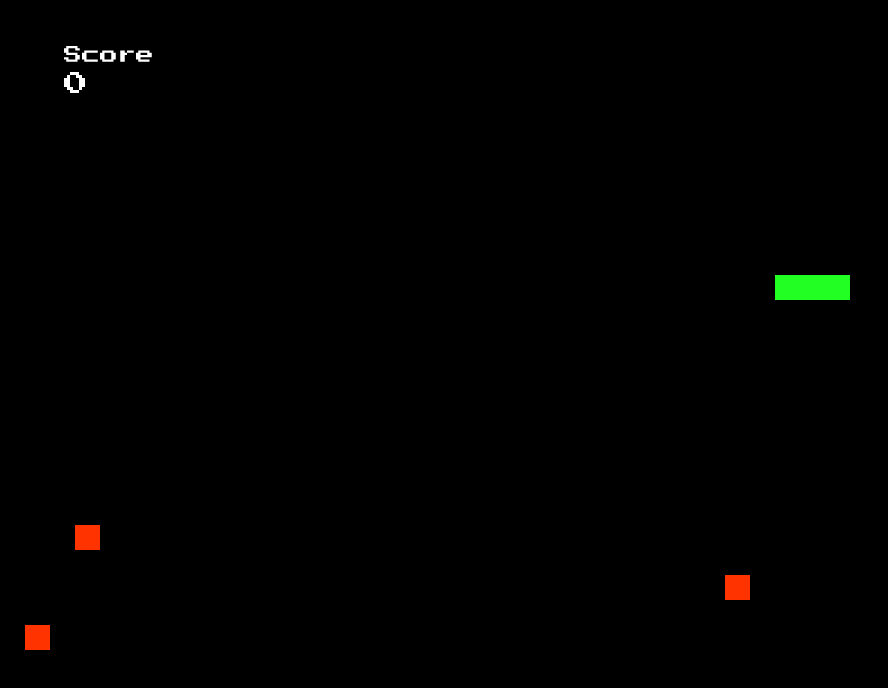
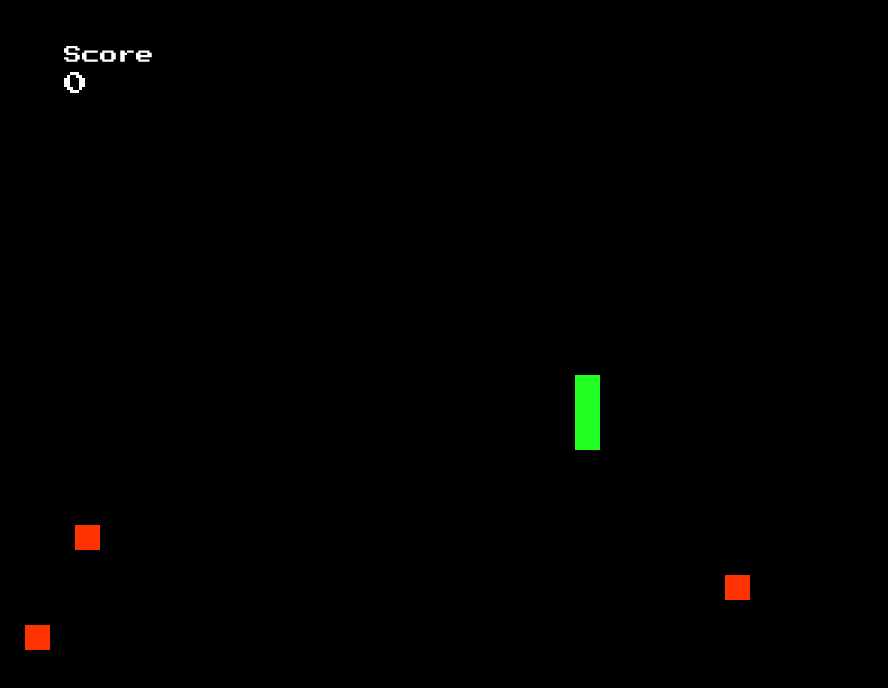
Before and after one commit to damianpokorski/js-playerground, a website built with webpack: page index.html in a window 1280 px wide. Shown: the whole page, without its empty margins (0-888 px from the left). Built offline with nearby package versions, Linux system fonts and the light colour scheme.

Commit message:
Pinned down weird bug which had to do with screen wrapping. More minor refactors.

```diff
--- a/index.html
+++ b/index.html
@@ -3,7 +3,7 @@
 <html>
 
 <head>
-    <meta name="viewport" content="width=device-width, initial-scale=1">
+    <meta name="viewport" content="width=device-width, height=device-height, initial-scale=1">
     <script type="text/javascript" src="/dist/main.js" defer></script>
     <style>
         body,
--- a/source/engine/elements/dpad.js
+++ b/source/engine/elements/dpad.js
@@ -17,6 +17,8 @@ class DPad extends Element {
     this.background.touchstart(v => this.clicked(v));
     this.background.touchend(v => this.clicked(v));
     this.background.touchmove(v => this.clicked(v));
+    this.background.click(v => console.log(v, 'click started!'));
+    this.background.mousemove(v => console.log(v, 'mousemove started!'));
     this.background.touchstart(v => console.log(v, 'touch started!'));
     this.background.touchend(v => console.log(v, 'touch touchend!'));
     this.background.touchmove(v => console.log(v, 'touch touchmove!'));
--- a/source/engine/elements/element.js
+++ b/source/engine/elements/element.js
@@ -21,8 +21,7 @@ class Element {
   }
 
   wrapScreen() {
-    this.position.x = this.position.x > 0 ? this.position.x % Canvas.size().x : this.position.x + Canvas.size().x;
-    this.position.y = this.position.y > 0 ? this.position.y % Canvas.size().y : this.position.y + Canvas.size().y;
+    this.position.wrapScreen();
   }
 
   update(delta) {
--- a/source/engine/structures/vector.js
+++ b/source/engine/structures/vector.js
@@ -60,11 +60,31 @@ export default class Vector {
     return this.x === other.x && this.y === other.y;
   }
 
+  abs() {
+    return new Vector(Math.abs(this.x), Math.abs(this.y));
+  }
+
   constrain(topLeft, bottomRight) {
     return new Vector(
       Math.min(Math.max(this.x, topLeft.x), bottomRight.x),
       Math.min(Math.max(this.y, topLeft.y), bottomRight.y),
     );
+  }
+
+  constrainScreen(){
+    return this.constrain(Vector.zero, new Vector(Canvas.size().x, Canvas.size().y));
+  }
+
+  wrapScreen() {
+    this.x = this.x % Canvas.size().x;
+    this.y = this.y % Canvas.size().y;
+    while (this.x < 0) {
+      this.x += Canvas.size().x;
+    }
+    while (this.y < 0) {
+      this.y += Canvas.size().y;
+    }
+    return this.clone();
   }
 
   alignToGrid(_gridDimensions) {
@@ -98,6 +118,7 @@ export default class Vector {
     return `X: ${this.x} Y: ${this.y}`;
   }
 }
+Vector.zero = new Vector(0, 0);
 Vector.up = new Vector(0, -1);
 Vector.down = new Vector(0, 1);
 Vector.left = new Vector(-1, 0);
--- a/source/game/elements/snake.js
+++ b/source/game/elements/snake.js
@@ -1,5 +1,5 @@
 import {
-  Vector, Element, Dom, Trail,
+  Vector, Canvas, Element, Dom, Trail,
 } from 'source/import';
 
 import * as GameConfig from 'source/game/config';
@@ -29,12 +29,14 @@ class Snake extends Element {
 
   trail() {
     // Trail which follows player - align pixel perfect moving position to grid.
-    const gridAlignedPosition = this.position.alignToGrid(GameConfig.chunkSize);
+    const gridAlignedPosition = this.position.alignToGrid(GameConfig.chunkSize).wrapScreen();
     if (!this.hasTrail() || this.enteredNewChunk()) {
       this.segments.push(new Trail({
         position: gridAlignedPosition,
       }));
-      this.position = gridAlignedPosition.add(GameConfig.chunkSize.divide(2));
+
+      this.position = gridAlignedPosition.add(GameConfig.chunkSize.divide(2)).constrainScreen();
+
       this.calculateVelocity();
       this.previousDirection = this.direction;
     }
@@ -47,10 +49,10 @@ class Snake extends Element {
   switchDirection(key) {
     switch (key) {
       case 'ArrowUp':
-        this.direction = this.previousDirection.equals(Vector.down) ? Vector.down : Vector.up;
+        this.direction = this.previousDirection.equals(Vector.up) ? Vector.up : Vector.up;
         break;
       case 'ArrowDown':
-        this.direction = this.previousDirection.equals(Vector.up) ? Vector.up : Vector.down;
+      this.direction = this.previousDirection.equals(Vector.down) ? Vector.down : Vector.down;
         break;
       case 'ArrowLeft':
         this.direction = this.previousDirection.equals(Vector.right) ? Vector.right : Vector.left;
@@ -75,10 +77,9 @@ class Snake extends Element {
 
   update(delta) {
     super.update(delta);
-    // this.segments.forEach(segment => segment.update(delta));
-    this.collideWithSelf();
     this.wrapScreen();
     this.trail();
+    this.collideWithSelf();
   }
 
   collide(other) {
@@ -89,6 +90,7 @@ class Snake extends Element {
     for (let x = 0; x < this.segments.length; x += 1) {
       for (let y = x + 1; y < this.segments.length; y += 1) {
         if (this.segments[x].collide(this.segments[y])) {
+          console.log([x, y, this.segments.map(x => x.position), this.position]);
           this.reset();
         }
       }
@@ -105,15 +107,15 @@ class Snake extends Element {
       .alignToGrid(GameConfig.chunkSize);
 
     // create initial segments -shift them off
-    const leftByOneChunk = GameConfig.chunkSize.multiply(Vector.right);
+    const leftByOneChunk = GameConfig.chunkSize.multiply(Vector.up);
     for (let i = 0; i <= GameConfig.trailLength; i += 1) {
       this.segments.push(new Trail({
         position: this.position.subtract(leftByOneChunk.multiply(i)),
       }));
     }
 
-    this.direction = Vector.right;
-    this.previousDirection = Vector.right;
+    this.direction = Vector.up;
+    this.previousDirection = Vector.up;
     this.calculateVelocity();
   }
 }
```
Also changed, not shown: dist/main.js.
